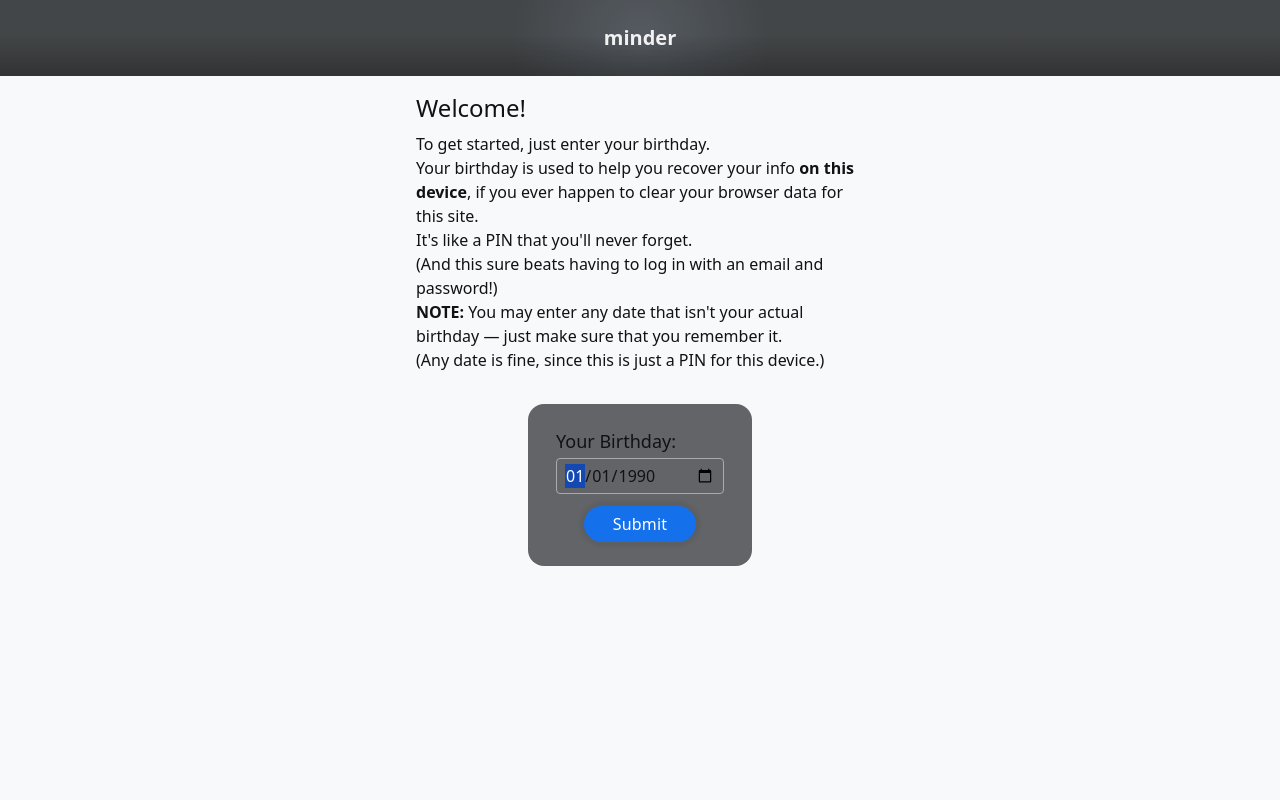
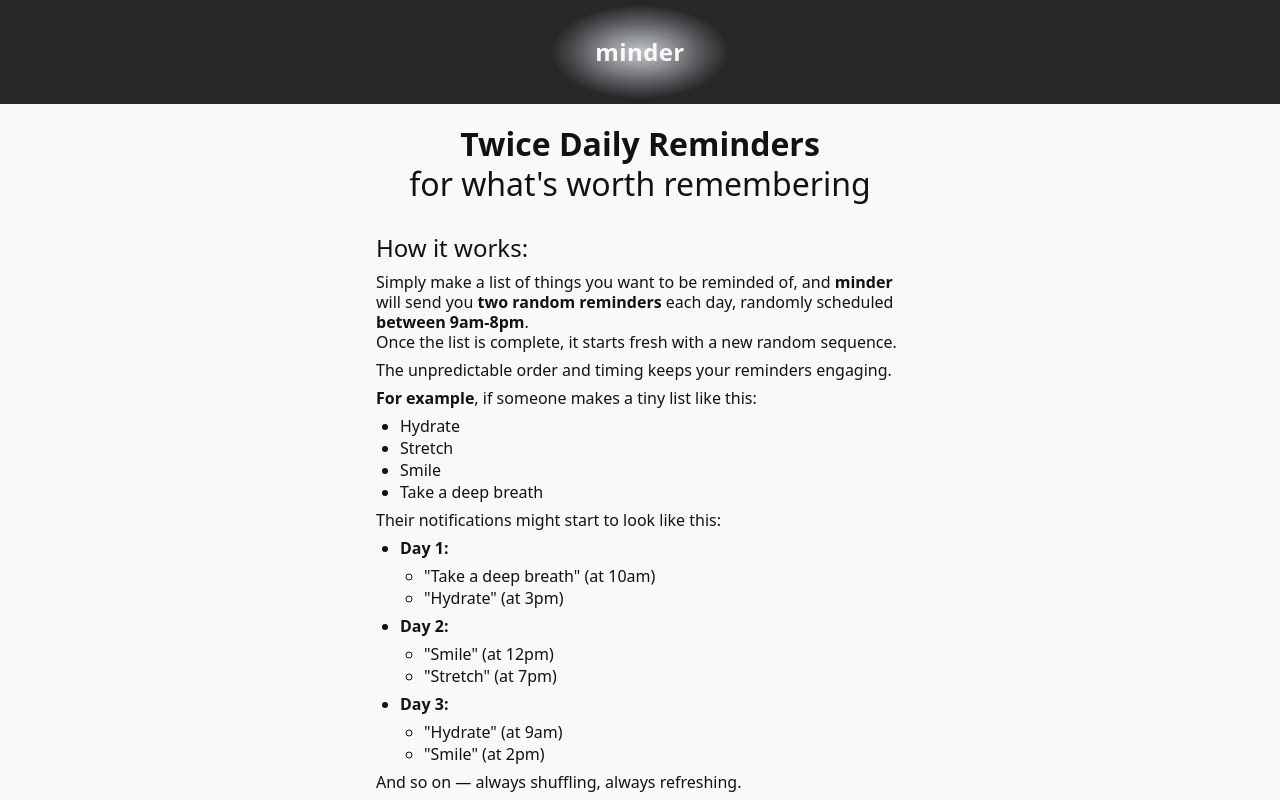
Before and after one commit to davidhartsough/minder-web-app, a React (Vite) app: page / in a window 1280 px wide. Shown: the top 800 px of the page. Built offline with nearby package versions, Linux system fonts and the light colour scheme.

Commit message:
add intro and improve styling

```diff
--- a/index.html
+++ b/index.html
@@ -2,50 +2,39 @@
 <html lang="en">
   <head>
     <meta charset="UTF-8" />
-    <meta name="viewport" content="width=device-width, initial-scale=1.0" />
+    <meta name="viewport" content="width=device-width, initial-scale=1" />
     <title>minder</title>
     <link rel="icon" href="/favicon.ico" type="image/x-icon" />
     <link rel="icon" type="image/svg+xml" href="/icon.svg" />
     <link rel="apple-touch-icon" href="/apple-touch-icon.png" />
-    <meta name="description" content="Reminders" />
+    <meta
+      name="description"
+      content="Twice Daily Reminders: for what's worth remembering."
+    />
     <meta name="author" content="David Hartsough" />
     <meta name="application-name" content="minder" />
     <meta name="theme-color" content="#121212" />
     <link rel="manifest" href="/manifest.json" />
+    <meta property="og:type" content="website" />
+    <meta property="og:title" content="Snippets" />
+    <meta
+      property="og:description"
+      content="Twice Daily Reminders: for what's worth remembering."
+    />
+    <meta property="og:url" content="https://re-minder.netlify.app" />
+    <meta property="og:site_name" content="minder" />
+    <meta property="og:locale" content="en_US" />
+    <meta property="og:image" content="/icon512.png" />
+    <meta property="og:image:alt" content="the minder logo icon" />
+    <meta property="og:image:type" content="image/png" />
+    <meta property="og:image:width" content="512" />
+    <meta property="og:image:height" content="512" />
     <style>
-      :root {
-        --font-family: ui-sans-serif, system-ui, -apple-system,
-          "BlinkMacSystemFont", "Segoe UI", "Roboto", "Helvetica Neue", "Arial",
-          "Noto Sans", sans-serif;
-        --bg: #f8f9fa;
-        --fg: #101214;
-        --theme: #1471eb;
-      }
-      @media (prefers-color-scheme: dark) {
-        :root {
-          --bg: #101214;
-          --fg: #f8f9fa;
-        }
-        input {
-          color-scheme: dark;
-        }
-      }
-      * {
-        box-sizing: border-box;
-      }
-      :root,
       html,
-      body,
-      input,
-      textarea,
-      button {
-        color: var(--fg);
-        background: var(--bg);
-        font-family: var(--font-family);
-        line-height: 1.5;
-      }
       body {
         margin: 0;
+        background-color: #202124;
+        font-family: system-ui, ui-sans-serif, sans-serif;
       }
     </style>
   </head>
--- a/src/App.tsx
+++ b/src/App.tsx
@@ -1,10 +1,12 @@
+import Intro from "./Intro";
 import Auth from "./Auth";
 import Fetcher from "./Fetcher";
+import Sub from "./Sub";
 import Reminders from "./Reminders";
-import Sub from "./Sub";
 
 export default function App() {
   return (
+    <Intro>
       <Auth>
         <Fetcher>
           <Sub>
@@ -12,5 +14,6 @@ export default function App() {
           </Sub>
         </Fetcher>
       </Auth>
+    </Intro>
   );
 }
--- a/src/Auth.tsx
+++ b/src/Auth.tsx
@@ -1,7 +1,7 @@
-import { useState } from "react";
+import { useState, ReactNode } from "react";
 import Login from "./Login";
 
-export default function Auth({ children }: { children: React.ReactNode }) {
+export default function Auth({ children }: { children: ReactNode }) {
   const [uid, setUID] = useState(localStorage.getItem("uid"));
   if (!uid) return <Login setUID={setUID} />;
   return children;
--- a/src/Fetcher.tsx
+++ b/src/Fetcher.tsx
@@ -1,8 +1,8 @@
-import { useEffect, useState } from "react";
+import { useEffect, useState, ReactNode } from "react";
 import { dbGetItems } from "./db";
 import Begin from "./Begin";
 
-export default function Fetcher({ children }: { children: React.ReactNode }) {
+export default function Fetcher({ children }: { children: ReactNode }) {
   const [loading, setLoading] = useState(true);
   const [items, setItems] = useState<string[] | null>(null);
   useEffect(() => {
--- /dev/null
+++ b/src/Intro.tsx
@@ -0,0 +1,75 @@
+import { useState, ReactNode } from "react";
+
+export default function Intro({ children }: { children: ReactNode }) {
+  const [ready, setReady] = useState(localStorage.getItem("ready") === "true");
+  if (ready) return children;
+  const onClick = () => {
+    localStorage.setItem("ready", "true");
+    setReady(true);
+  };
+  return (
+    <section id="intro">
+      <h2>
+        <strong>Twice Daily Reminders</strong>
+        <br />
+        <span>for what&apos;s worth remembering</span>
+      </h2>
+      <h3>How it works:</h3>
+      <p>
+        Simply make a list of things you want to be reminded of, and{" "}
+        <strong>minder</strong> will send you{" "}
+        <strong>two random reminders</strong> each day, randomly scheduled{" "}
+        <strong>between 9am-8pm</strong>.
+        <br />
+        Once the list is complete, it starts fresh with a new random sequence.
+      </p>
+      <p>The unpredictable order and timing keeps your reminders engaging.</p>
+      <p>
+        <strong>For example</strong>, if someone makes a tiny list like this:
+      </p>
+      <ul>
+        <li>Hydrate</li>
+        <li>Stretch</li>
+        <li>Smile</li>
+        <li>Take a deep breath</li>
+      </ul>
+      <p>Their notifications might start to look like this:</p>
+      <ul>
+        <li>
+          <strong>Day 1:</strong>
+          <ul>
+            <li>&quot;Take a deep breath&quot; (at 10am)</li>
+            <li>&quot;Hydrate&quot; (at 3pm)</li>
+          </ul>
+        </li>
+        <li>
+          <strong>Day 2:</strong>
+          <ul>
+            <li>&quot;Smile&quot; (at 12pm)</li>
+            <li>&quot;Stretch&quot; (at 7pm)</li>
+          </ul>
+        </li>
+        <li>
+          <strong>Day 3:</strong>
+          <ul>
+            <li>&quot;Hydrate&quot; (at 9am)</li>
+            <li>&quot;Smile&quot; (at 2pm)</li>
+          </ul>
+        </li>
+      </ul>
+      <p>And so on — always shuffling, always refreshing.</p>
+      <h3>What it&apos;s for:</h3>
+      <p>
+        Some people use this tool to build healthy habits, instill personal
+        values, and practice skills.
+      </p>
+      <p>You decide what goes on your list.</p>
+      <p>So what&apos;s worth remembering?</p>
+      <p>What will you keep in mind? What will you keep fresh?</p>
+      <p>
+        <strong>Re:Mind. Re:Fresh.</strong>
+      </p>
+      <button onClick={onClick}>Let&apos;s Go</button>
+    </section>
+  );
+}
--- a/src/ItemsForm.tsx
+++ b/src/ItemsForm.tsx
@@ -1,4 +1,4 @@
-import { useState } from "react";
+import { useState, FormEvent } from "react";
 
 export default function ItemsForm({
   onSave,
@@ -8,7 +8,7 @@ export default function ItemsForm({
   items: string[];
 }) {
   const [saving, setSaving] = useState(false);
-  const save = (e: React.FormEvent<HTMLFormElement>) => {
+  const save = (e: FormEvent<HTMLFormElement>) => {
     e.preventDefault();
     setSaving(true);
     const formData = new FormData(e.currentTarget);
--- a/src/Login.tsx
+++ b/src/Login.tsx
@@ -1,9 +1,9 @@
-import { useState } from "react";
+import { useState, FormEvent } from "react";
 import { saveUID } from "./auth-utils";
 
 export default function Login({ setUID }: { setUID: (uid: string) => void }) {
   const [loading, setLoading] = useState(false);
-  const onSubmit = (e: React.FormEvent<HTMLFormElement>) => {
+  const onSubmit = (e: FormEvent<HTMLFormElement>) => {
     e.preventDefault();
     setLoading(true);
     const formData = new FormData(e.currentTarget);
@@ -12,8 +12,11 @@ export default function Login({ setUID }: { setUID: (uid: string) => void }) {
   };
   if (loading) return <div className="spinner" />;
   return (
-    <section>
+    <section id="auth">
       <h3>Welcome!</h3>
+      <p>
+        <strong>Login</strong>
+      </p>
       <p>
         To get started, just enter your birthday.
         <br />
--- a/src/Sub.tsx
+++ b/src/Sub.tsx
@@ -1,8 +1,8 @@
-import { useEffect, useState } from "react";
+import { useEffect, useState, ReactNode } from "react";
 import { post } from "./api-utils";
 import { getASK } from "./utils";
 
-export default function Sub({ children }: { children: React.ReactNode }) {
+export default function Sub({ children }: { children: ReactNode }) {
   const [loading, setLoading] = useState(true);
   const [isSubscribed, setIsSubscribed] = useState(false);
   const [registration, setRegistration] =
--- a/src/index.css
+++ b/src/index.css
@@ -1,28 +1,65 @@
+:root {
+  --font-family: ui-sans-serif, system-ui, -apple-system, "BlinkMacSystemFont",
+    "Segoe UI", "Roboto", "Helvetica Neue", "Arial", "Noto Sans", sans-serif;
+  --bg: #f8f9fa;
+  --fg: #101214;
+  --theme: #1471eb;
+}
+@media (prefers-color-scheme: dark) {
+  :root {
+    --bg: #101214;
+    --fg: #f8f9fa;
+  }
+  input {
+    color-scheme: dark;
+  }
+}
+* {
+  box-sizing: border-box;
+}
+:root,
+html,
+body,
+input,
+textarea,
+button {
+  color: var(--fg);
+  background: var(--bg);
+  font-family: var(--font-family);
+  line-height: 1.5;
+}
 main {
   max-width: 30rem;
   margin: auto;
   padding: 1.25rem 1rem 3rem;
 }
+main:has(> #intro) {
+  max-width: 35rem;
+}
+main:has(> #auth) {
+  max-width: 32rem;
+}
 header {
   background-color: #26292c;
-  background: linear-gradient(transparent 45%, #0006),
-    radial-gradient(circle 8rem at center, #363d45ee, #212426ee);
-  padding: 1.75rem 0;
+  background: radial-gradient(5.5rem 45%, hsl(210deg 12% 24% / 36%), #101214);
+  padding: 2.5rem 0;
   opacity: 0.9;
 }
 h1 {
-  color: #f2f2f2;
+  color: hsl(210deg 2% 98%);
   font-weight: 700;
-  font-size: 1.25rem;
+  font-size: 1.5rem;
   margin: 0;
   text-align: center;
   line-height: 1;
+  letter-spacing: 0.025rem;
+  text-shadow: 0 0 1.75rem hsl(210deg 8% 98% / 64%);
 }
 h2 {
   font-weight: 500;
   font-size: 2rem;
   margin: 0 0 0.75rem;
-  line-height: 1;
+  line-height: 1.25;
 }
 h3 {
   font-weight: 300;
@@ -130,6 +167,27 @@ li {
   margin-bottom: 0.125rem;
   padding-left: 0;
 }
+#intro {
+  line-height: 1.25;
+  margin-bottom: 2rem;
+}
+#intro p,
+#intro ul {
+  margin-top: 0.5rem;
+  margin-bottom: 0.5rem;
+}
+#intro h2 {
+  font-size: clamp(1.25rem, 6.5vw, 2rem);
+  text-align: center;
+  margin-bottom: 2rem;
+}
+#intro h2 span {
+  font-weight: 400;
+}
+#intro h3,
+#intro button {
+  margin-top: 2rem;
+}
 #login {
   max-width: 14rem;
   margin: 2rem auto;
```
Also changed, not shown: 1 other file (tests, documents, lock files or other folders). Lines whose indentation alone changed are shown as unchanged.
